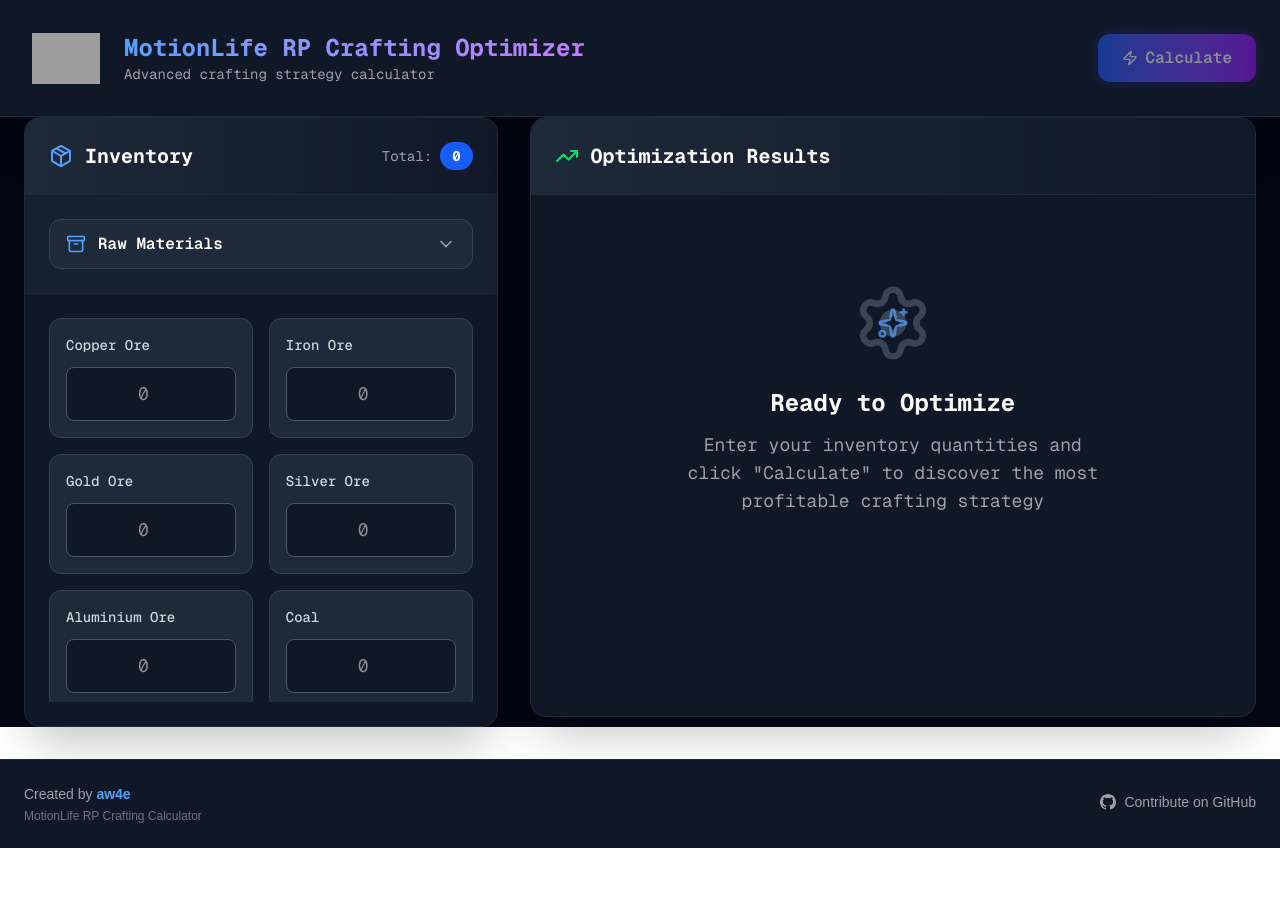
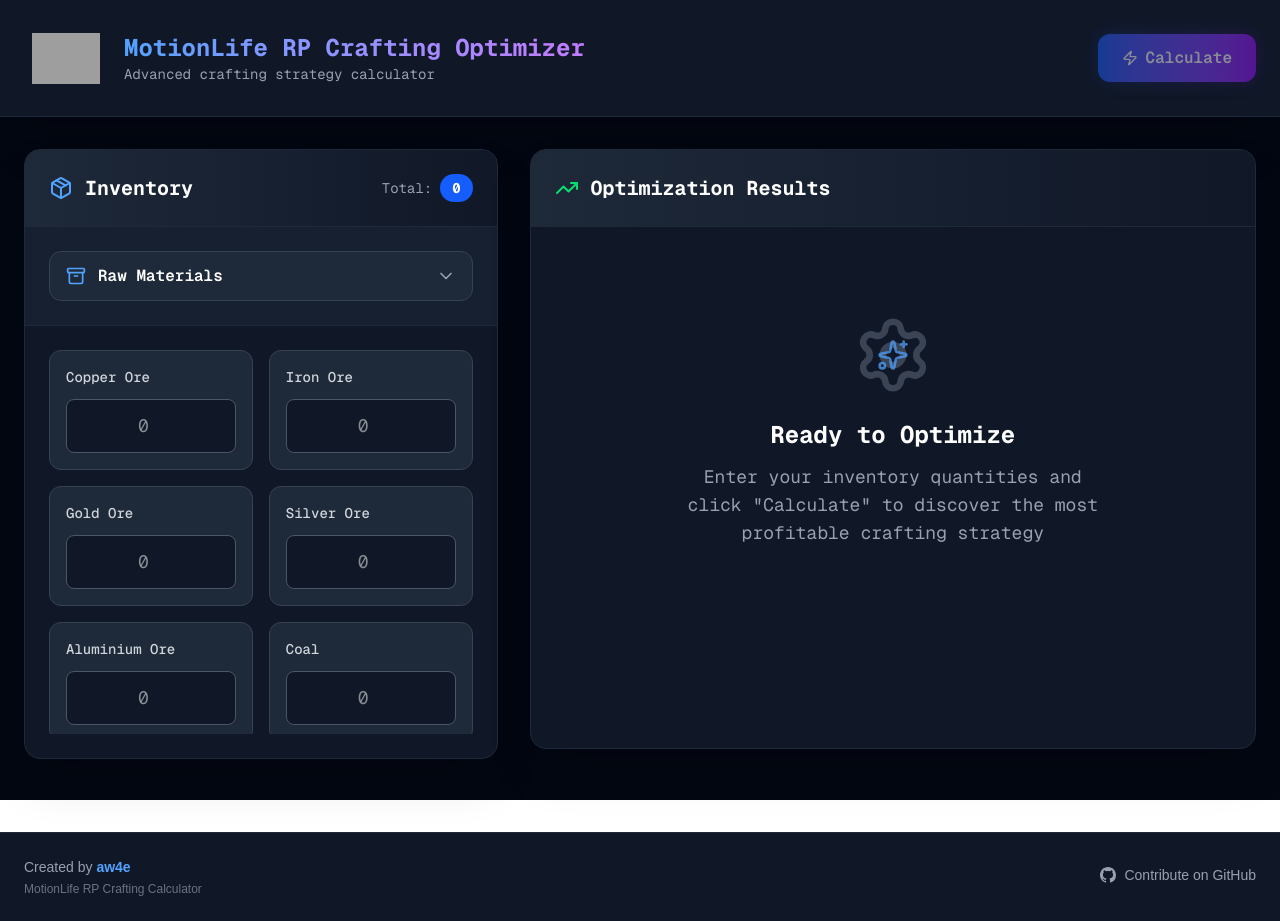
Before and after one commit to aw4e/mlrpcrafting, a Next.js app: page / in a window 1280 px wide. Before the commit the page ends 848 px from the top, so only its background shows below. Built offline with nearby package versions, Linux system fonts and the light colour scheme; grey boxes are pictures that could not be loaded.

Commit message:
revert: adjustment

```diff
--- a/src/app/components/craftingOptimizer.tsx
+++ b/src/app/components/craftingOptimizer.tsx
@@ -186,13 +186,15 @@ export default function CraftingOptimizer() {
 
   const CategoryIcon =
     categoryIcons[activeCategory as keyof typeof categoryIcons];
+
   return (
-    <div className="font-mono bg-gray-950">
+    <div className="min-h-screen font-mono bg-gray-950">
       {/* Header */}
       <div className="bg-gray-900 border-b border-gray-800 shadow-2xl">
         <div className="max-w-full mx-auto px-3 sm:px-6 py-4">
           <div className="flex flex-col sm:flex-row items-center justify-between gap-4">
             <div className="flex items-center space-x-4">
+              {" "}
               <div className="p-2">
                 <Image
                   src="/motionlife.gif"
@@ -229,11 +231,11 @@ export default function CraftingOptimizer() {
               )}
               <div className="absolute inset-0 bg-gradient-to-r from-blue-600 to-purple-600 rounded-xl blur opacity-30 group-hover:opacity-50 transition-opacity -z-10"></div>
             </button>
-          </div>{" "}
+          </div>
         </div>
       </div>
 
-      <div className="max-w-full mx-auto px-3 sm:px-6">
+      <div className="max-w-full mx-auto px-3 sm:px-6 py-4 sm:py-8">
         <div className="grid grid-cols-1 xl:grid-cols-5 gap-4 sm:gap-8">
           {/* Left Panel - Inventory Input */}
           <div className="xl:col-span-2">
@@ -483,7 +485,7 @@ export default function CraftingOptimizer() {
                                   <div className="text-xs sm:text-sm text-gray-300 mb-3 bg-gray-900/50 p-2 sm:p-3 rounded-lg border border-gray-600">
                                     <strong className="text-blue-300">
                                       Requirements:
-                                    </strong>
+                                    </strong>{" "}
                                     {step.requirements
                                       .map(
                                         (req) =>
@@ -558,7 +560,7 @@ export default function CraftingOptimizer() {
                     </div>
                     <h3 className="text-xl sm:text-2xl font-bold text-white mb-2 sm:mb-3">
                       Ready to Optimize
-                    </h3>
+                    </h3>{" "}
                     <p className="text-gray-400 text-sm sm:text-lg max-w-md mx-auto px-4">
                       Enter your inventory quantities and click
                       &quot;Calculate&quot; to discover the most profitable
```
